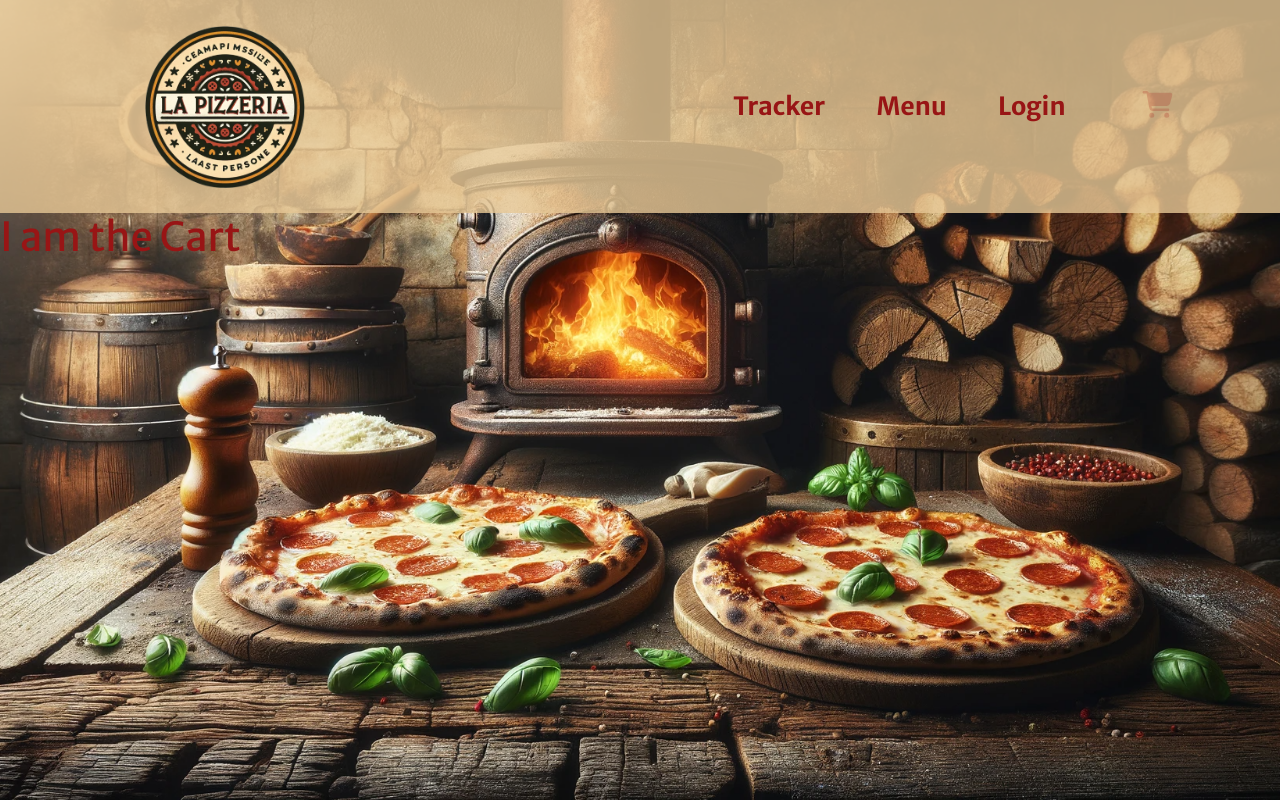
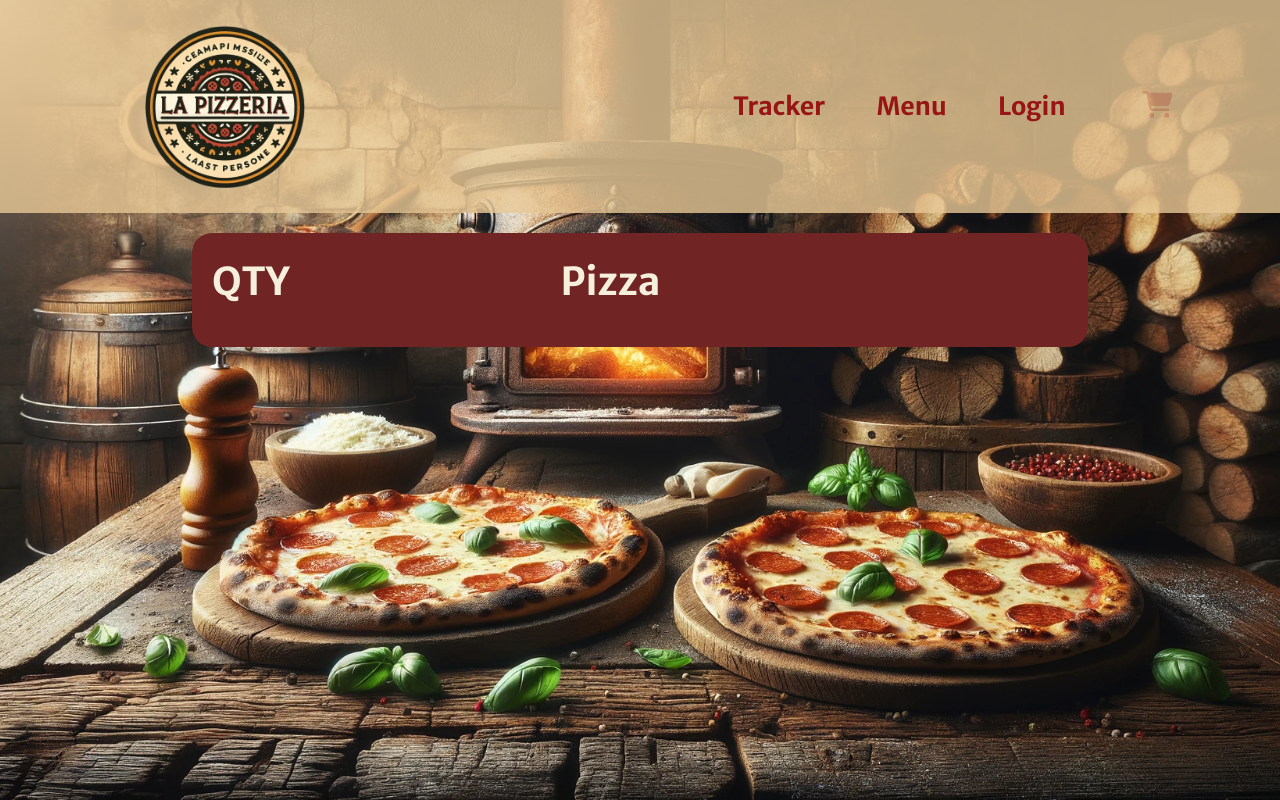
Before and after one commit to DTM10/LaPizzeria, a React (Create React App) app: page /cart in a window 1280 px wide. Built offline with nearby package versions, Linux system fonts and the light colour scheme.

Commit message:
Backup before implementing context.

```diff
--- a/public/index.html
+++ b/public/index.html
@@ -24,7 +24,7 @@
       work correctly both with client-side routing and a non-root public URL.
       Learn how to configure a non-root public URL by running `npm run build`.
     -->
-    <title>React App</title>
+		<title>La Pizzeria</title>
 	</head>
 	<body>
 		<noscript>You need to enable JavaScript to run this app.</noscript>
--- a/src/components/Cart.jsx
+++ b/src/components/Cart.jsx
@@ -2,6 +2,7 @@ import React, { useEffect, useState } from 'react';
 import styles from '../styles/home.module.css';
 import Header from './Header';
 import CartCard from './CartCard';
+import CartHeader from './CartHeader';
 
 export function Cart({ cartItems }) {
 	const [organizedPizzas, setOrganizedPizzas] = useState([]);
@@ -28,7 +29,7 @@ export function Cart({ cartItems }) {
 	return (
 		<div className={styles.home}>
 			<Header cartItems={cartItems} />
-			<h1>I am the Cart</h1>
+			<CartHeader />
 			{organizedPizzas.map((pizza) => (
 				<CartCard
 					qty={pizza.count}
--- a/src/components/CartCard.jsx
+++ b/src/components/CartCard.jsx
@@ -5,14 +5,13 @@ export default function CartCard({ qty, pizzaName, pizzaImg, imgAltText }) {
 		<div className={styles.cartCard}>
 			<div className={styles.cardContainer}>
 				<div className={styles.qty}>
-					<p className={styles.label}>QTY</p>
-					<p>{qty}</p>
+					<p className={styles.pizzaName}>{qty}</p>
 				</div>
+				<div className={styles.divider}></div>
 				<div className={styles.pizza}>
-					<p className={styles.label}>PIZZA</p>
 					<div className={styles.pizzaDetails}>
 						<img src={pizzaImg} alt={imgAltText} className={styles.pizzaImg} />
-						<p>{pizzaName}</p>
+						<p className={styles.pizzaName}>{pizzaName}</p>
 					</div>
 				</div>
 			</div>
--- /dev/null
+++ b/src/components/CartHeader.jsx
@@ -0,0 +1,12 @@
+import styles from '../styles/cartHeader.module.css';
+
+export default function CartHeader() {
+	return (
+		<div className={styles.cartHeader}>
+			<div className={styles.cartHeaderContainer}>
+				<p className={styles.label}>QTY</p>
+				<p className={styles.label}>Pizza</p>
+			</div>
+		</div>
+	);
+}
--- a/src/components/Home.jsx
+++ b/src/components/Home.jsx
@@ -3,10 +3,10 @@ import styles from '../styles/home.module.css';
 import Header from './Header';
 // import Promo from '../images/Promo.png';
 
-export function Home() {
+export function Home({ cartItems }) {
 	return (
 		<div className={styles.home}>
-			<Header />
+			<Header cartItems={cartItems} />
 			<div className={styles.imgContainer}>
 				<img
 					src={'/images/Promo.png'}
--- a/src/styles/cartCard.module.css
+++ b/src/styles/cartCard.module.css
@@ -1,12 +1,18 @@
 .cartCard {
-	padding: 10%;
+	padding-left: 15%;
+	padding-right: 15%;
+	padding-top: 20px;
+	padding-bottom: 20px;
 }
 .cardContainer {
+	padding: 20px;
 	display: grid;
-	grid-template-columns: 2fr 3fr;
+	grid-template-columns: 3fr 1fr 6fr;
 	gap: 10px;
-	background-color: var(--background-color);
+	background-color: var(--card-color);
 	align-content: center;
+	border-radius: 20px;
+	color: var(--card-text-color);
 }
 
 .pizza,
@@ -16,9 +22,21 @@
 	/* align-items: center; */
 }
 
-.label {
+.divider {
+	height: 100%;
+	width: 2px;
+	background-color: var(--card-text-color);
+	margin: 0 5px;
+}
+
+/* .label {
 	font-weight: 700;
-}
+	font-size: 3vw;
+} */
+
+/*
+	I NEED TO MAKE THE CARD RESPONSIBLE
+*/
 
 .pizzaDetails {
 	display: flex;
@@ -27,6 +45,11 @@
 }
 
 .pizzaImg {
-	width: 100px;
+	/* width: 150px; */
+	width: 10vw;
 	height: auto;
 }
+
+.pizzaName {
+	font-size: 2.5vw;
+}
--- /dev/null
+++ b/src/styles/cartHeader.module.css
@@ -0,0 +1,22 @@
+.cartHeader {
+	padding-left: 15%;
+	padding-right: 15%;
+	padding-top: 20px;
+	padding-bottom: 20px;
+}
+
+.cartHeaderContainer {
+	padding: 20px;
+	display: grid;
+	grid-template-columns: 2fr 3fr;
+	gap: 10px;
+	background-color: var(--card-color);
+	align-content: center;
+	border-radius: 20px;
+	color: var(--card-text-color);
+}
+
+.label {
+	font-weight: 700;
+	font-size: 3vw;
+}
--- a/src/styles/menu.module.css
+++ b/src/styles/menu.module.css
@@ -23,7 +23,7 @@
 
 .cardsContainer {
 	display: grid;
-	width: 96%;
+	width: 80%;
 
 	grid-template-columns: repeat(auto-fill, minmax(300px, 1fr));
 	gap: 40px;
```
Lines whose indentation alone changed are shown as unchanged.
